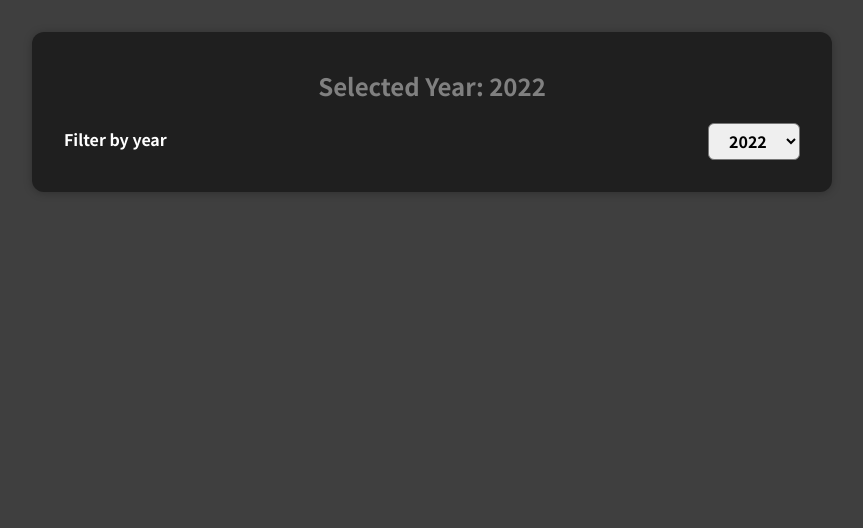
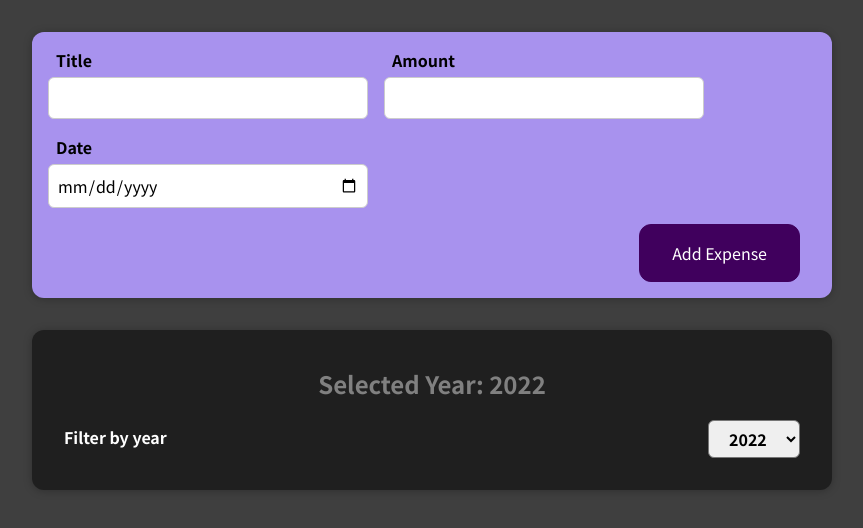
Before and after one commit to EPantelaios/expenses-tasker, a React (Create React App) app: page / in a window 1280 px wide. Shown: the top 528 px of the page, without its empty margins (208-1071 px from the left). Built offline with nearby package versions, Linux system fonts and the light colour scheme.

Commit message:
feat: add state for rerendering the new items

```diff
--- a/src/App.js
+++ b/src/App.js
@@ -1,5 +1,6 @@
-import React from 'react';
+import React, { useState } from 'react';
 
+import NewExpense from './components/NewExpense/NewExpense';
 import Expenses from './components/Expenses/Expenses';
 
 const App = () => {
@@ -25,10 +26,19 @@ const App = () => {
     },
   ];
 
+  const [expensesList, setExpensesList] = useState(expenses);
+
+  const addExpenseHandler = (expense) => {
+    setExpensesList((prevExpenses) => {
+      return [expense, ...prevExpenses];
+    });
+  };
+
   return (
-    <div>
-      <Expenses props={expenses} />
-    </div>
+    <>
+      <NewExpense onAddExpense={addExpenseHandler} />
+      <Expenses props={expensesList} />
+    </>
   );
 };
 
```
